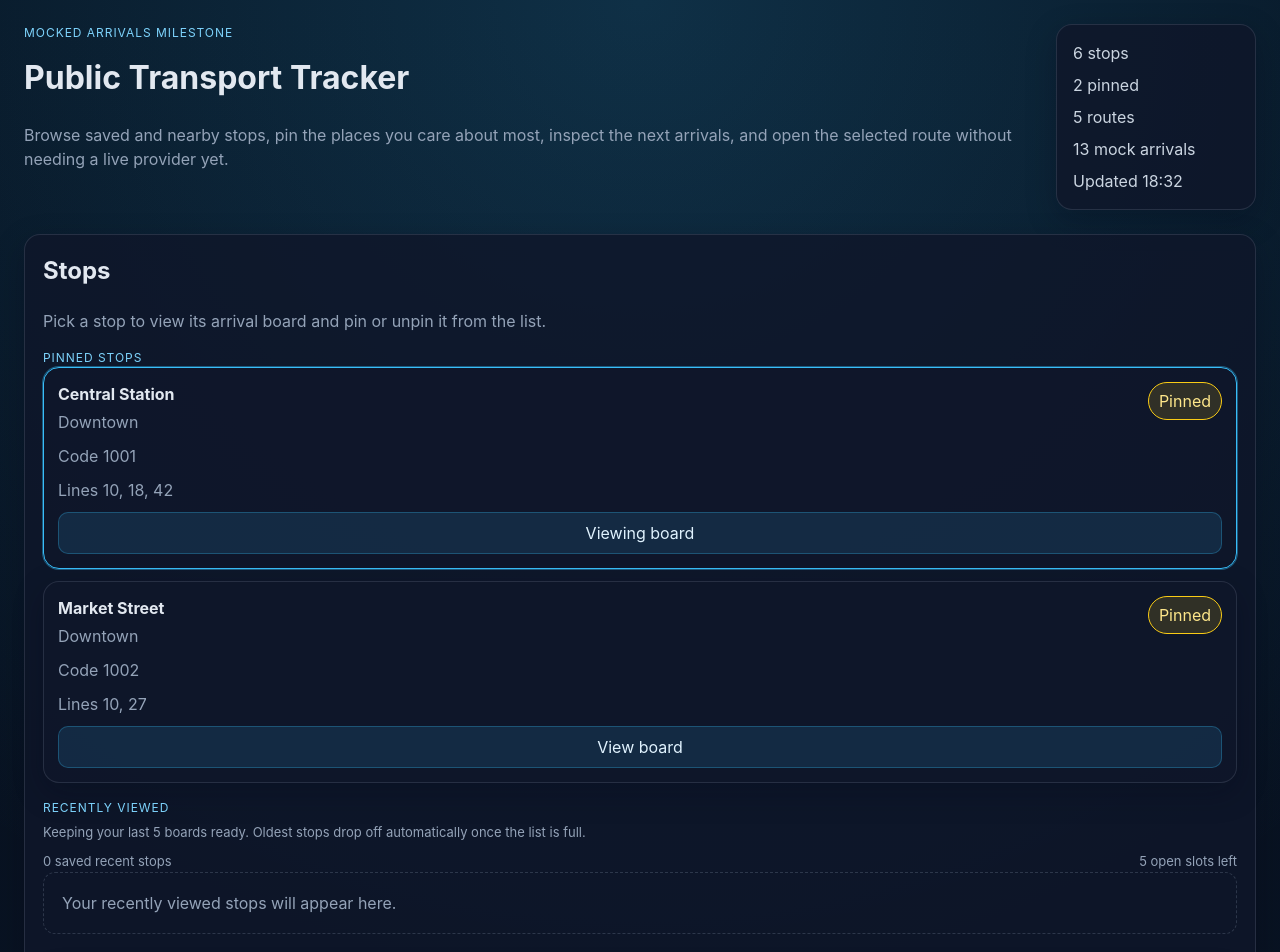
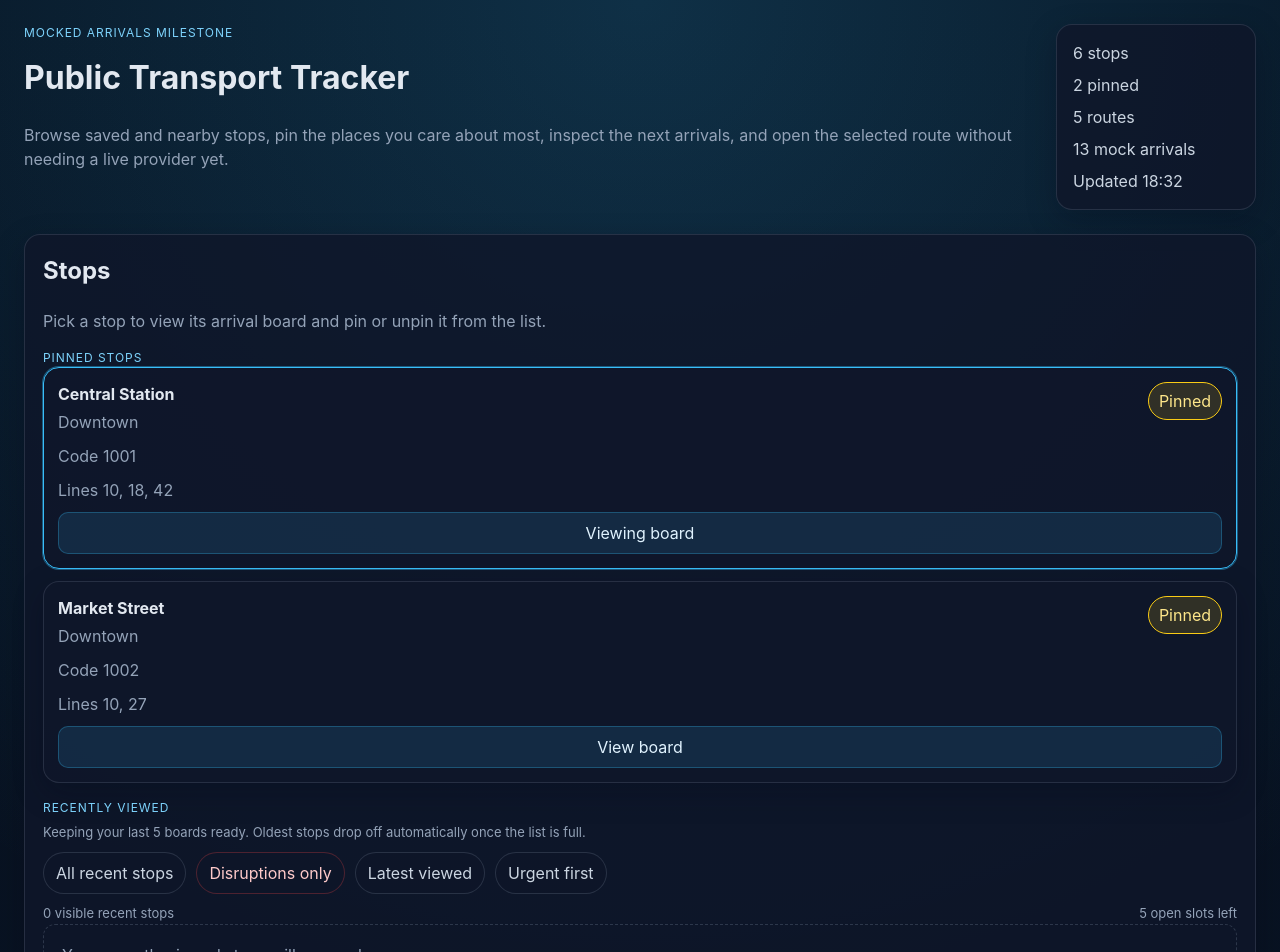
Before and after one commit to RivkindLeon/public-transport-tracker, a React (Vite) app: page / in a window 1280 px wide. Shown: the top 952 px of the page. Built offline with nearby package versions, Linux system fonts and the light colour scheme.

Commit message:
feat: prioritize recent stop history

```diff
--- a/src/App.tsx
+++ b/src/App.tsx
@@ -15,6 +15,8 @@ export default function App() {
     nearbyStops,
     activeLine,
     availableLines,
+    recentStopFilter,
+    recentStopSort,
     boardView,
     arrivals,
     lineFilteredArrivals,
@@ -22,6 +24,8 @@ export default function App() {
     selectedArrivalId,
     selectedRoute,
     setActiveLine,
+    setRecentStopFilter,
+    setRecentStopSort,
     setBoardView,
     setSelectedArrivalId,
     handleStopSelect,
@@ -57,10 +61,14 @@ export default function App() {
           nearbyStops={nearbyStops}
           recentStops={recentStops}
           selectedStopId={selectedStopId}
+          recentStopFilter={recentStopFilter}
+          recentStopSort={recentStopSort}
           onStopSelect={handleStopSelect}
           onFavoriteToggle={handleFavoriteToggle}
           onRecentHistoryClear={handleRecentHistoryClear}
           onRecentStopDismiss={handleRecentStopDismiss}
+          onRecentStopFilterChange={setRecentStopFilter}
+          onRecentStopSortChange={setRecentStopSort}
         />
 
         <ArrivalsPanel
--- a/src/components/StopPanel.tsx
+++ b/src/components/StopPanel.tsx
@@ -1,5 +1,5 @@
 import { maxRecentStops } from '../constants';
-import type { Stop } from '../types';
+import type { RecentStopFilter, RecentStopSort, Stop } from '../types';
 import {
   formatRecentView,
   getRecentStopDisruptionSummary,
@@ -15,10 +15,14 @@ type StopPanelProps = {
   nearbyStops: Stop[];
   recentStops: RecentStopEntry[];
   selectedStopId: string;
+  recentStopFilter: RecentStopFilter;
+  recentStopSort: RecentStopSort;
   onStopSelect: (stopId: string) => void;
   onFavoriteToggle: (stopId: string) => void;
   onRecentHistoryClear: () => void;
   onRecentStopDismiss: (stopId: string) => void;
+  onRecentStopFilterChange: (filter: RecentStopFilter) => void;
+  onRecentStopSortChange: (sort: RecentStopSort) => void;
 };
 
 export function StopPanel({
@@ -26,10 +30,14 @@ export function StopPanel({
   nearbyStops,
   recentStops,
   selectedStopId,
+  recentStopFilter,
+  recentStopSort,
   onStopSelect,
   onFavoriteToggle,
   onRecentHistoryClear,
   onRecentStopDismiss,
+  onRecentStopFilterChange,
+  onRecentStopSortChange,
 }: StopPanelProps) {
   const renderStopCard = (
     stop: Stop,
@@ -97,18 +105,54 @@ export function StopPanel({
             </button>
           ) : null}
         </div>
+        <div className="filter-toolbar compact-filter-toolbar">
+          <button
+            type="button"
+            className={`filter-chip ${recentStopFilter === 'all' ? 'selected' : ''}`}
+            onClick={() => onRecentStopFilterChange('all')}
+          >
+            All recent stops
+          </button>
+          <button
+            type="button"
+            className={`filter-chip filter-chip-alert ${recentStopFilter === 'disrupted' ? 'selected' : ''}`}
+            onClick={() => onRecentStopFilterChange('disrupted')}
+          >
+            Disruptions only
+          </button>
+          <button
+            type="button"
+            className={`filter-chip ${recentStopSort === 'recent' ? 'selected' : ''}`}
+            onClick={() => onRecentStopSortChange('recent')}
+          >
+            Latest viewed
+          </button>
+          <button
+            type="button"
+            className={`filter-chip ${recentStopSort === 'urgent' ? 'selected' : ''}`}
+            onClick={() => onRecentStopSortChange('urgent')}
+          >
+            Urgent first
+          </button>
+        </div>
         <div className="board-summary recent-history-summary">
-          <span>{recentStops.length} saved recent stops</span>
+          <span>{recentStops.length} visible recent stops</span>
           <span>
-            {recentStops.length === maxRecentStops
-              ? 'History is full'
-              : `${maxRecentStops - recentStops.length} open slots left`}
+            {recentStopFilter === 'disrupted'
+              ? 'Showing only saved boards with delays or cancellations'
+              : recentStops.length === maxRecentStops
+                ? 'History is full'
+                : `${maxRecentStops - recentStops.length} open slots left`}
           </span>
         </div>
         <div className="stop-list">
           {recentStops.length === 0 ? (
             <div className="empty-state compact-empty-state">
-              <p>Your recently viewed stops will appear here.</p>
+              <p>
+                {recentStopFilter === 'disrupted'
+                  ? 'No saved recent stops currently have delays or cancellations.'
+                  : 'Your recently viewed stops will appear here.'}
+              </p>
             </div>
           ) : (
             recentStops.map(({ stop, viewedAt }) => {
--- a/src/styles.css
+++ b/src/styles.css
@@ -140,6 +140,10 @@ p {
 .alert-card,
 .route-stops {
   margin-top: 16px;
+}
+
+.compact-filter-toolbar {
+  margin-top: 10px;
 }
 
 .stop-list,
--- a/src/types.ts
+++ b/src/types.ts
@@ -42,3 +42,6 @@ export type TransportSnapshot = {
   routes: Route[];
   arrivals: Arrival[];
 };
+
+export type RecentStopFilter = 'all' | 'disrupted';
+export type RecentStopSort = 'recent' | 'urgent';
```
